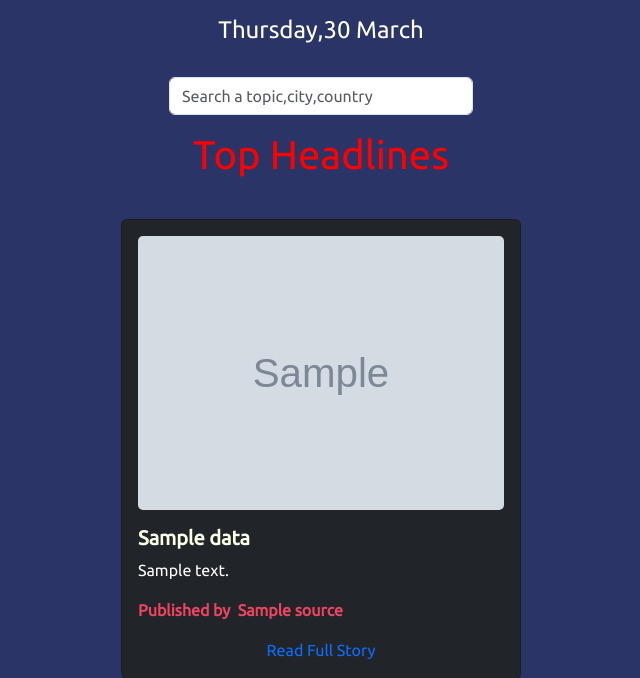
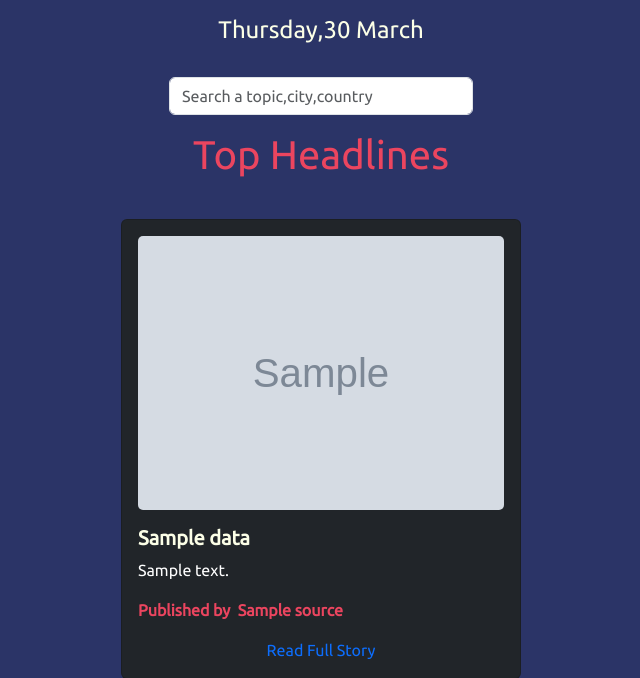
Before and after one commit to Ashish4793/news-app, a Node server app: template views/home.ejs in a window 1280 px wide. Shown: the part 58-736 px from the top of the page, without its empty margins (319-959 px from the left). Run offline with Node 20, Linux system fonts and the light colour scheme; the template is opened without the code that fills it: most values are stand-ins (such as "Sample title", 1, 10 or a date in 2020); grey boxes marked "Sample" are stand-in pictures; some libraries are stand-ins or nearby versions.

Commit message:
color changes

```diff
--- a/views/catresponse.ejs
+++ b/views/catresponse.ejs
@@ -4,7 +4,7 @@
         <h4 style="text-align: center; margin: 1rem; color: #FCFFE7;" id="date"></h4>
     </div>
     <div class="container">
-        <h3 class="text-center" style="color: red; margin-bottom: 2.5rem;">Latest news about <%= q %>
+        <h3 class="text-center" style="color: #EB455F; margin-bottom: 2.5rem;">Latest news about <%= q %>
         </h3>
         <% data.forEach(function(item){ %>
             <div class="card text-white bg-dark mb-3 h-100 mx-auto" style="max-width: 25rem;">
--- a/views/home.ejs
+++ b/views/home.ejs
@@ -10,7 +10,7 @@
         </form>
     </div>
     <div class="container">
-        <h1 class="text-center" style="color: red; margin-bottom: 2.5rem;">Top Headlines</h1>
+        <h1 class="text-center" style="color: #EB455F; margin-bottom: 2.5rem;">Top Headlines</h1>
         <% data.forEach(function(item){ %>
             <div class="card text-white bg-dark mb-3 h-100 mx-auto" style="max-width: 25rem;">
                 <div class="card-body">
--- a/views/response.ejs
+++ b/views/response.ejs
@@ -10,7 +10,7 @@
         </form>
     </div>
     <div class="container">
-        <h3 class="text-center" style="color: red; margin-bottom: 2.5rem;">Top results for <%= q %>
+        <h3 class="text-center" style="color: #EB455F; margin-bottom: 2.5rem;">Top results for <%= q %>
         </h3>
         <% data.forEach(function(item){ %>
             <div class="card text-white bg-dark mb-3 h-100 mx-auto" style="max-width: 25rem;">
```
